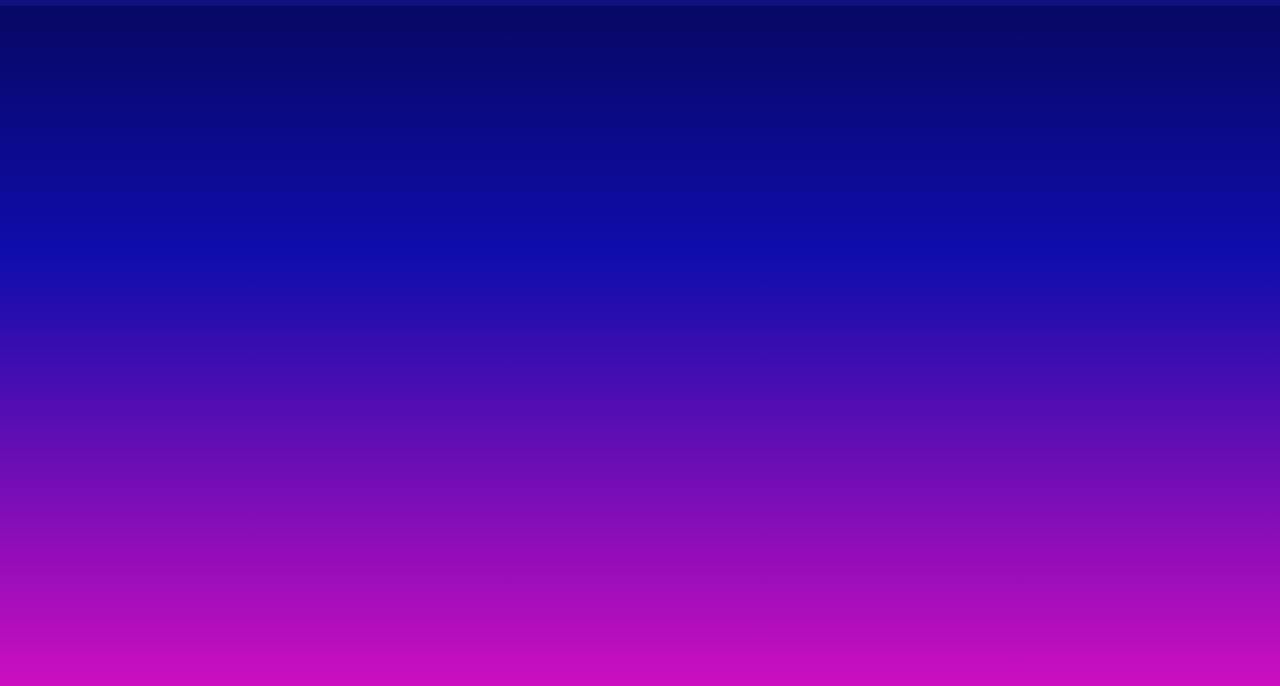
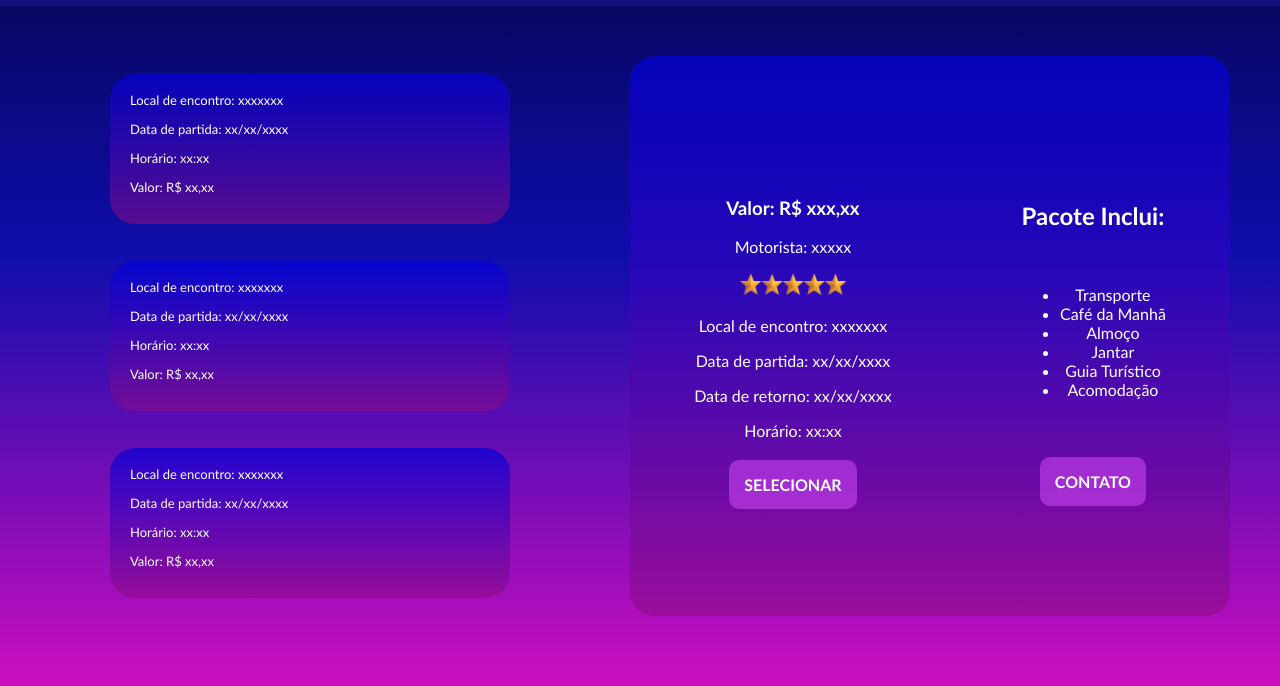
Before and after one commit to Caualemes/Projeto-DayTripper, a plain HTML site: page pages/options.html in a window 1280 px wide. Shown: the part 114-800 px from the top of the page. Drawn offline with Linux system fonts and the light colour scheme.

Commit message:
commit6 by caua

```diff
--- a/css/style.css
+++ b/css/style.css
@@ -224,3 +224,61 @@ nav a{
     border-radius: 15px;
 
 }
+
+.options {
+    display: flex;
+}
+
+
+#aside {
+    color: white;
+    display: flex;
+    flex-wrap: wrap;
+    flex-direction: column;
+    height: 70vh;
+    width: 50%;
+    margin-top:7%;
+    justify-content: space-around;
+    text-align: justify;
+    align-items: center;
+    margin: 50px 10px 10px 10px;
+}
+
+#options {
+    height: 15vh;
+    width: 60%;
+    border-radius: 25px;
+    padding: 5px 20px 25px 20px;
+    background: linear-gradient(180deg, rgba(0,0,221,0.6671918767507004) 0%, rgba(140,12,131,0.5887605042016807) 100%);
+}
+
+#options p{
+    font-size: small
+}
+
+#article {
+    background: rgb(0,0,221);
+    background: linear-gradient(180deg, rgba(0,0,221,0.6671918767507004) 0%, rgba(140,12,131,0.5887605042016807) 100%);
+    color: white;
+    display: flex;
+    height: 70vh;
+    width: 50%;
+    margin-top:7%;
+    border-radius: 25px;
+    align-items: center;
+    justify-content: space-around;
+    text-align: center ;
+    margin-right: 7%;
+    margin-top: 9.1%;
+    margin: 50px 50px 10px 10px;
+}
+
+#options-button{
+    background-color: #d950ff80;
+    color: white;
+    padding: 15px;
+    border-radius: 10px;
+    height: 40px;
+    width: 20%;
+    text-decoration: none;
+}
--- a/pages/options.html
+++ b/pages/options.html
@@ -18,8 +18,54 @@
 
         </nav>
     </div>
-    <main>
-
+    <main class="options">
+        <aside id="aside">
+            <div id="options">
+                <p>Local de encontro: xxxxxxx</p>
+                <p>Data de partida: xx/xx/xxxx</p>
+                <p>Horário: xx:xx</p>
+                <p>Valor: R$ xx,xx</p>
+            </div>
+            <div id="options">
+                <p>Local de encontro: xxxxxxx</p>
+                <p>Data de partida: xx/xx/xxxx</p>
+                <p>Horário: xx:xx</p>
+                <p>Valor: R$ xx,xx</p>
+            </div>
+            <div id="options">
+                <p>Local de encontro: xxxxxxx</p>
+                <p>Data de partida: xx/xx/xxxx</p>
+                <p>Horário: xx:xx</p>
+                <p>Valor: R$ xx,xx</p>
+            </div>
+        </aside>
+        <article id="article">
+            <div id="selected">
+                <h3>Valor: R$ xxx,xx</h3>
+                <p>Motorista: xxxxx</p>
+                <img src="../images/stars.png" alt="" height="25px">
+                <p>Local de encontro: xxxxxxx</p>
+                <p>Data de partida: xx/xx/xxxx </p>
+                <p>Data de retorno: xx/xx/xxxx</p>
+                <p>Horário: xx:xx</p>
+                <br>
+                <a href="#" id="options-button"><b>SELECIONAR</b></a>
+            </div>
+            <div id="selected">
+               <h2>Pacote Inclui:</h2>
+               <br>
+                <ul>
+                    <li>Transporte</li>
+                    <li>Café da Manhã</li>
+                    <li>Almoço</li>
+                    <li>Jantar</li>
+                    <li>Guia Turístico</li>
+                    <li>Acomodação</li>
+                </ul>
+                <br> <br> <br>
+                <a href="#" id="options-button"><b>CONTATO</b></a>
+            </div>
+        </article>
     </main>
 </body>
 </html>
```
Also changed, not shown: images/stars.png (added).
